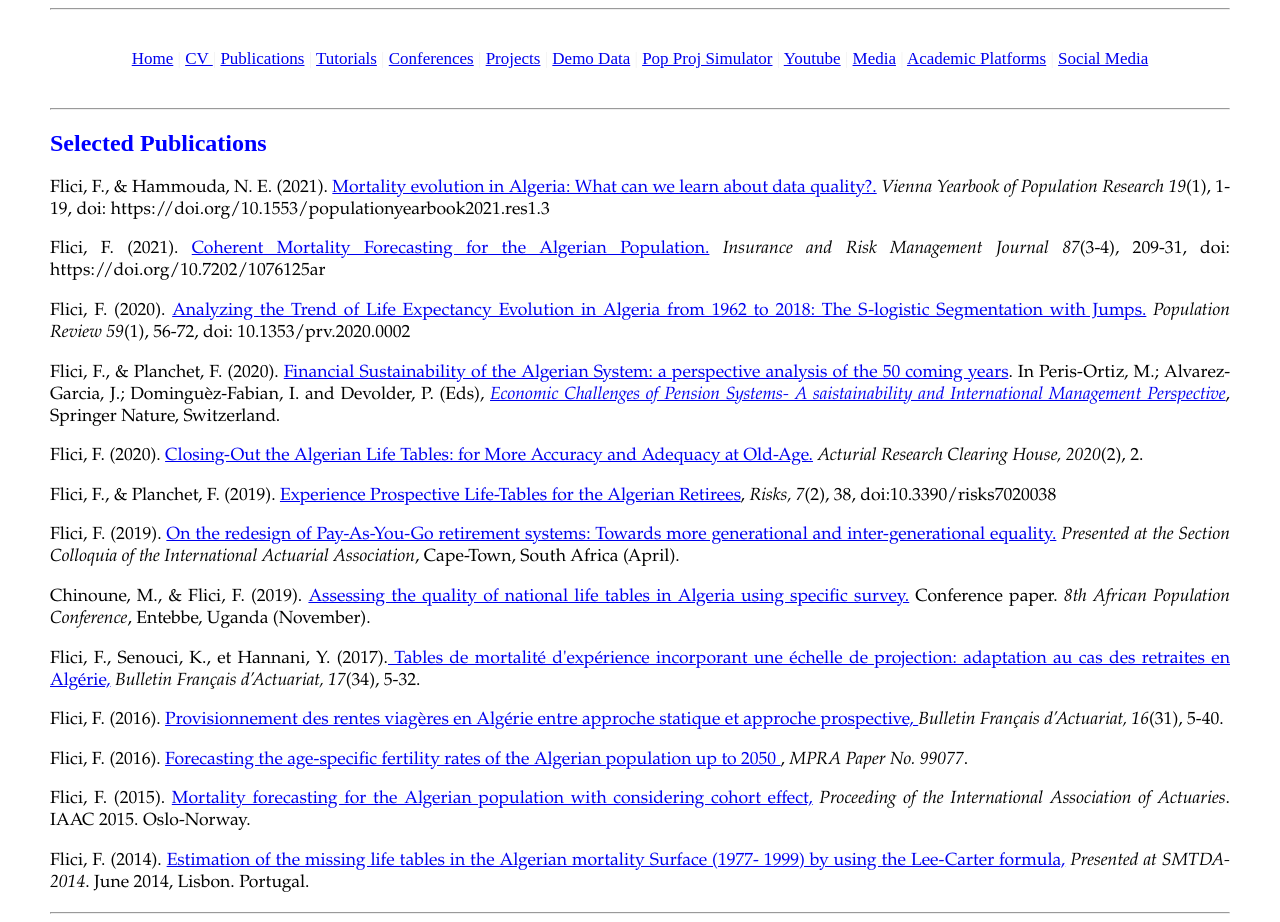
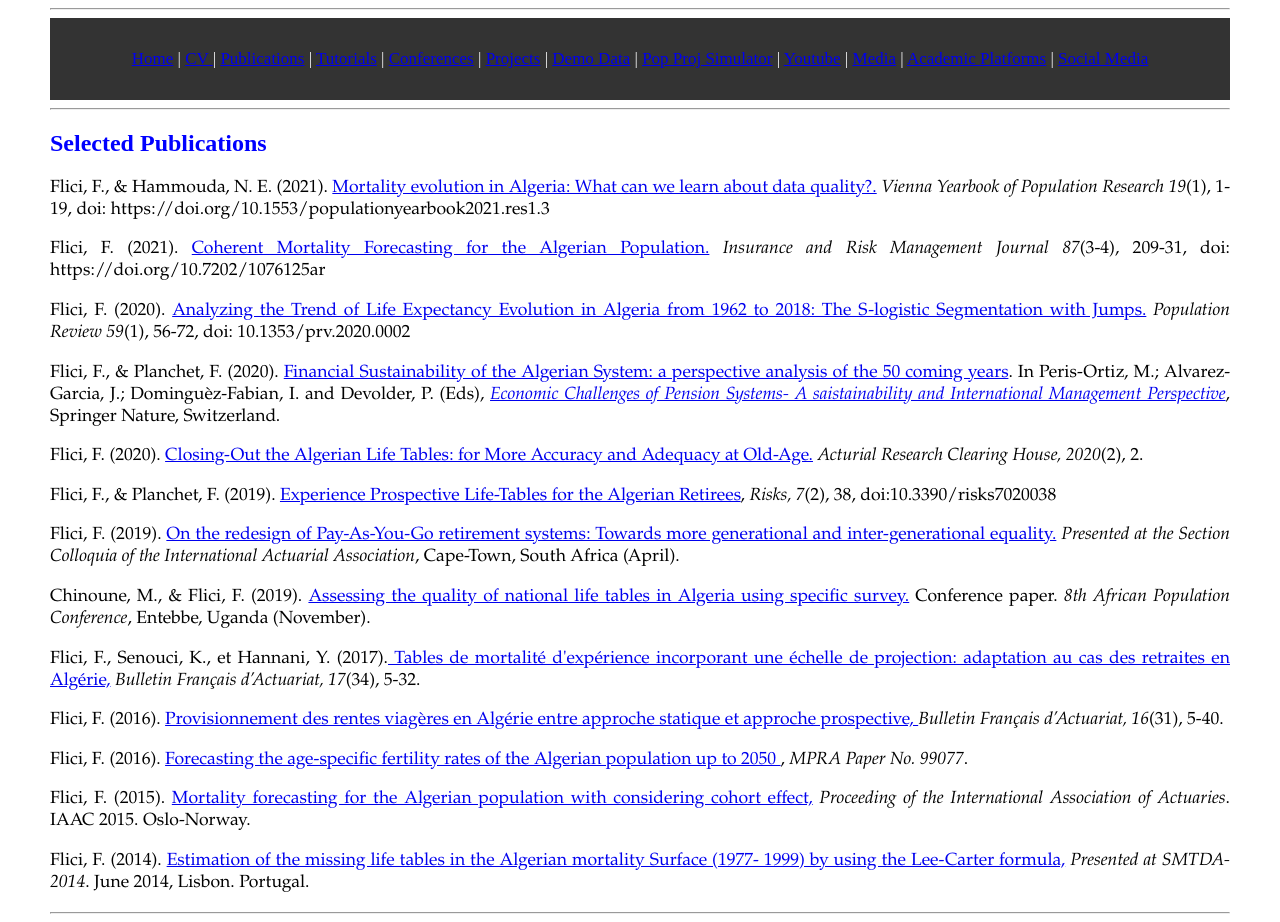
Before and after one commit to Farid-FLICI/farid-flici.github.io, a Jekyll site: the page pub.html, which Jekyll copies as it is, in a window 1280 px wide. Built offline with Jekyll 4.4.1, drawn with Linux system fonts in a browser that asks for light colours.

Commit message:
Update pub.html

```diff
--- a/pub.html
+++ b/pub.html
@@ -45,6 +45,12 @@ h3 {
   text-align:left
 }
 
+.topnav {
+  position: relative;
+  overflow: hidden;
+  background-color: #333;
+}
+
 .topnav_a {
   float: center;
   color: #f2f2f2;
@@ -59,13 +65,13 @@ h3 {
  <body font-family: 'Roboto', sans-serif;  color: #fff; style="margin-top: 5px; margin-left: 50px; margin-right: 50px;">
 
  <hr>
-
+<div class="topnav">
  <div class="topnav_a"> <p style="text-align:center; font-size:100%;font-family:Century Gothic">
-<a  href="#bio">Home</a>
+<a  href="#bio" class="active">Home</a>
 <a> |  </a>
-<a  href="#cv">CV </a>
+<a  href="#cv" class="active">CV </a>
 <a> |  </a>
-<a  href="#pub">Publications</a>
+<a  href="#pub" class="active">Publications</a>
 <a> |  </a>
 <a  href="#tuto">Tutorials</a>
 <a> |  </a>
@@ -84,7 +90,7 @@ h3 {
 <a  href="#acad">Academic Platforms</a>
 <a> |  </a>
 <a  href="#soc">Social Media</a>
-  </p></div>
+   </p></div></div>
 
 
 <hr>
```
